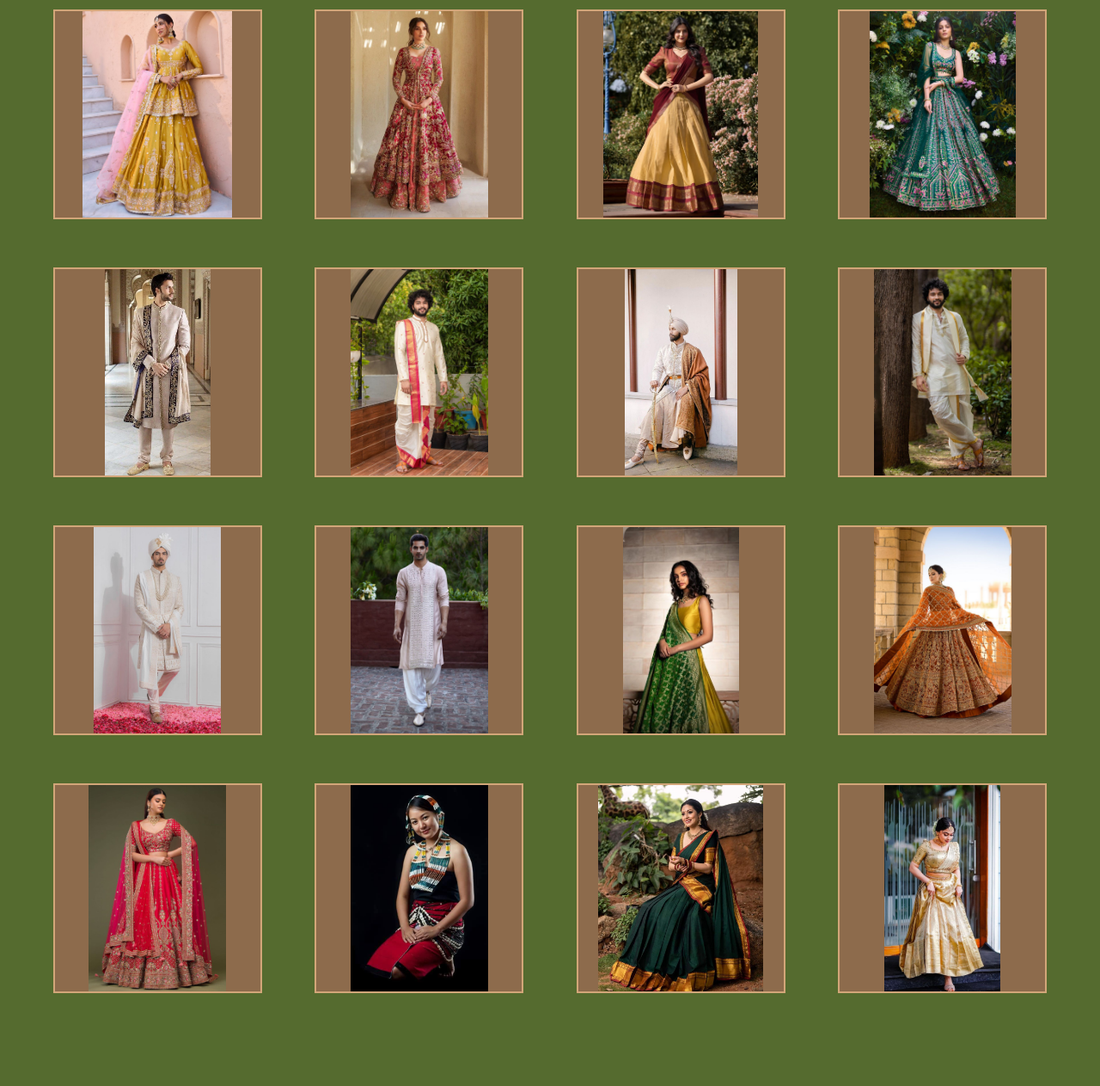
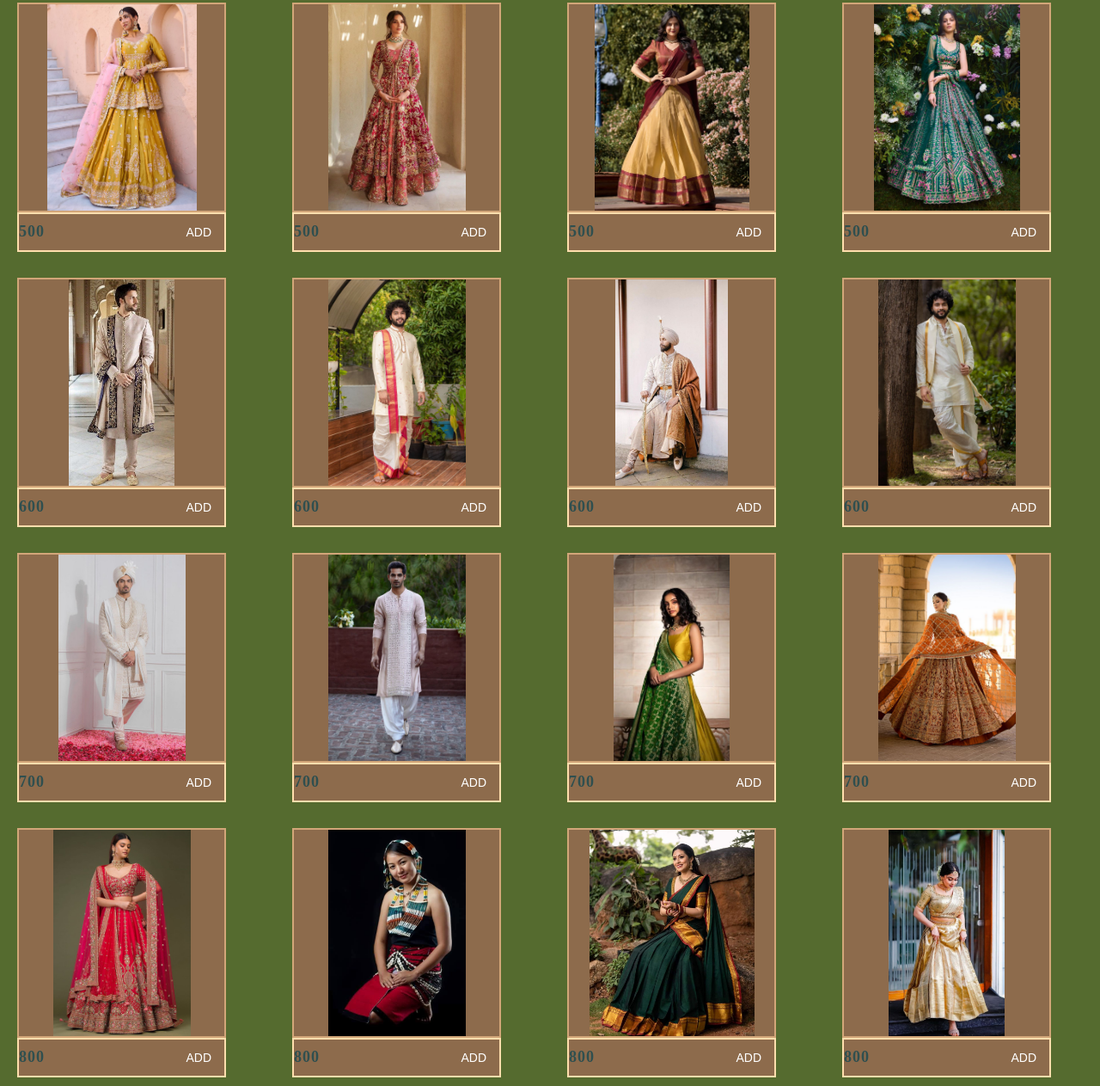
Before and after one commit to irfan6699/mini-project, a plain HTML site: page traditional.html in a window 1280 px wide. Shown: the part 83-1346 px from the top of the page at 86% size. Before the commit the page ends 1266 px from the top, so only its background shows below. Drawn offline with Linux system fonts and the light colour scheme.

Commit message:
betterone

```diff
--- a/traditional.css
+++ b/traditional.css
@@ -76,6 +76,45 @@ height: 300px;
 display: flex;
 justify-content: space-evenly;
 align-items: center;
+margin-top: 20px;
+margin-left: 20px;
+}
+.container{
+  height:100%;
+  width: 100%;
+}
+.add-price{
+  display: flex;
+  height: 14%;
+  width: 239px;
+  justify-content: space-between;
+  background-color: #8D6B4C;
+  border: 2px solid navajowhite;
+  text-align: left;
+}
+
+.add-price p {
+  font-size: 18px;        /* Make the price text larger */
+  font-weight: bold;      /* Bold to make it stand out */
+  color: #2F4F4F;         /* Dark slate gray color for a modern look */
+  margin: 10px 0;          /* Space above and below */
+  text-align: left;     /* Center the price */
+  letter-spacing: 1px;    /* Add some spacing between letters */
+}
+
+.add-price button {
+  padding: 8px 15px;      /* Add padding around the button */
+  background-color: #8D6B4C;  /* Consistent color with your overall palette */
+  color: white;           /* White text on the button */
+  border: none;           /* No border */
+    /* Rounded corners */
+  cursor: pointer;        /* Pointer cursor on hover */
+  font-size: 14px;        /* Slightly larger text */
+  transition: background-color 0.3s ease;  /* Smooth color transition */
+}
+
+.add-price button:hover {
+  background-color: #D2A679;  /* Lighter color on hover for contrast */
 }
 
 /*yeh add kiya hu*/
--- a/traditional.html
+++ b/traditional.html
@@ -28,32 +28,137 @@
         </div>
     </div>
     <div class="row1">
+        <div class="container">
             <div class="t11 box1"></div>
+            <div class="add-price">
+                <p>500</p>
+                <button>ADD</button>
+            </div>
+        </div>
+
+        <div class="container">
             <div class="t12 box1"></div>
+            <div class="add-price">
+                <p>500</p>
+                <button>ADD</button>
+            </div>
+        </div>
+        <div class="container">
             <div class="t13 box1"></div>
+            <div class="add-price">
+                <p>500</p>
+                <button>ADD</button>
+            </div>
+        </div>
+        <div class="container">
             <div class="t14 box1"></div>
+            <div class="add-price">
+                <p>500</p>
+                <button>ADD</button>
+            </div>
+        </div>
     </div>
 
     <div class="row2">
+        <div class="container">
             <div class="t21 box1"></div>
+            <div class="add-price">
+                <p>600</p>
+                <button>ADD</button>
+            </div>
+        </div>
+
+        <div class="container">
             <div class="t22 box1"></div>
+            <div class="add-price">
+                <p>600</p>
+                <button>ADD</button>
+            </div>
+        </div>
+
+        <div class="container">
             <div class="t23 box1"></div>
+            <div class="add-price">
+                <p>600</p>
+                <button>ADD</button>
+            </div>
+        </div>
+
+        <div class="container">
             <div class="t24 box1"></div>
+            <div class="add-price">
+                <p>600</p>
+                <button>ADD</button>
+            </div>
+        </div>
+    </div>
 
+    <div class="row3">
+        <div class="container">
+            <div class="t31 box1"></div>
+            <div class="add-price">
+                <p>700</p>
+                <button>ADD</button>
             </div>
-    <div class="row3">
-        <div class="t31 box1"></div>
+        </div>
+
+        <div class="container">
             <div class="t32 box1"></div>
+            <div class="add-price">
+                <p>700</p>
+                <button>ADD</button>
+            </div>
+        </div>
+
+        <div class="container">
             <div class="t33 box1"></div>
+            <div class="add-price">
+                <p>700</p>
+                <button>ADD</button>
+            </div>
+        </div>
+
+        <div class="container">
             <div class="t34 box1"></div>
+            <div class="add-price">
+                <p>700</p>
+                <button>ADD</button>
+            </div>
+        </div>
+    </div>
 
+    <div class="row4">
+        <div class="container">
+            <div class="t41 box1"></div>
+            <div class="add-price">
+                <p>800</p>
+                <button>ADD</button>
             </div>
-    <div class="row4">
-        <div class="t41 box1"></div>
+        </div>
+
+        <div class="container">
             <div class="t42 box1"></div>
+            <div class="add-price">
+                <p>800</p>
+                <button>ADD</button>
+            </div>
+        </div>
+
+        <div class="container">
             <div class="t43 box1"></div>
+            <div class="add-price">
+                <p>800</p>
+                <button>ADD</button>
+            </div>
+        </div>
+
+        <div class="container">
             <div class="t44 box1"></div>
-
+            <div class="add-price">
+                <p>800</p>
+                <button>ADD</button>
+            </div>
+        </div>
     </div>
 
 </body>
```
Lines whose indentation alone changed are shown as unchanged.
